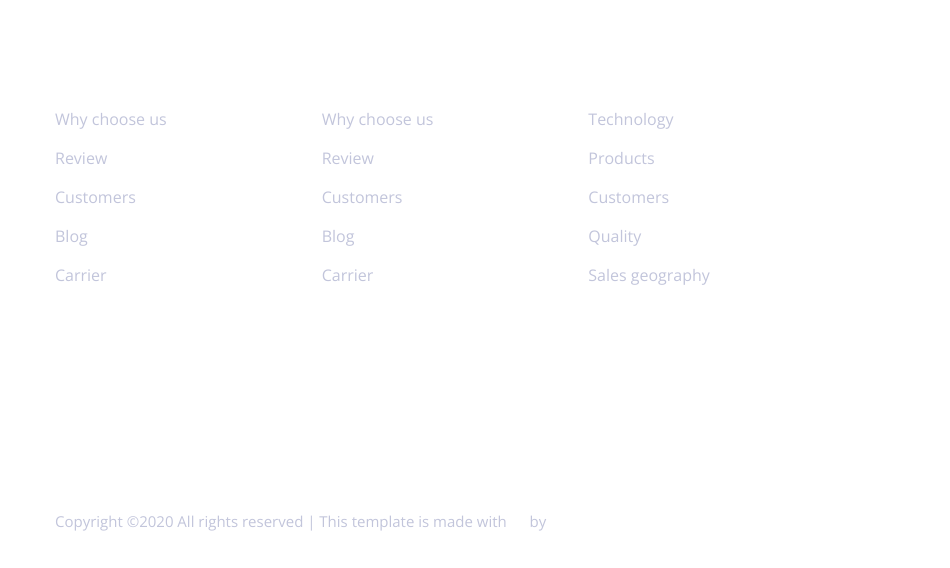
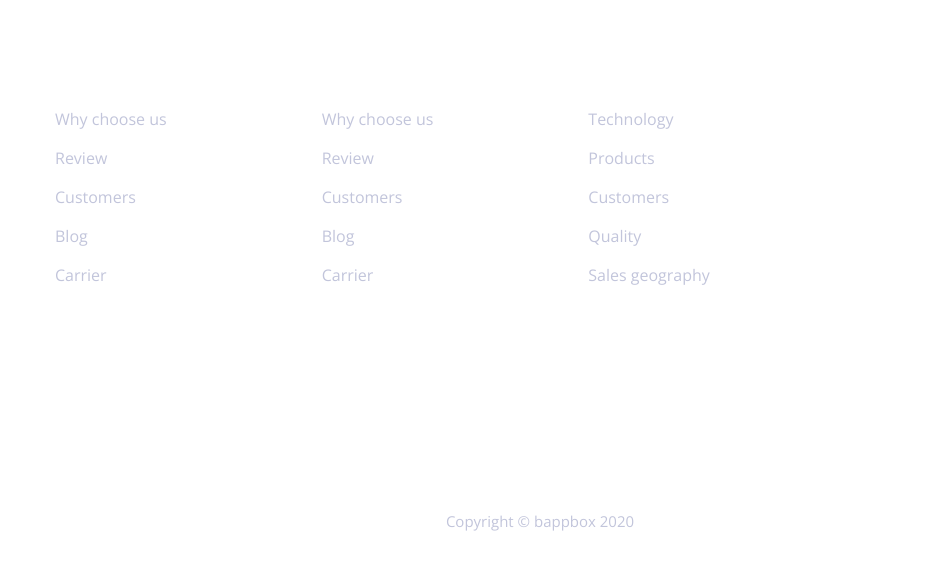
Before and after one commit to laime2512/BAPPBOX, a plain HTML site: page services.html in a window 1280 px wide. Shown: the part 3002-3570 px from the top of the page, 0-950 px from the left. Drawn offline with nearby package versions, Linux system fonts and the light colour scheme; files whose address does not match are found by name.

Commit message:
"español"

```diff
--- a/blog.html
+++ b/blog.html
@@ -3,7 +3,7 @@
 <head>
     <meta charset="utf-8">
     <meta http-equiv="x-ua-compatible" content="ie=edge">
-    <title> Hosting | Template</title>
+    <title>BappBox</title>
     <meta name="description" content="">
     <meta name="viewport" content="width=device-width, initial-scale=1">
     <link rel="shortcut icon" type="image/x-icon" href="assets/img/favicon.ico">
@@ -66,9 +66,10 @@
                                                     </ul>
                                                 </li>
                                                 <li><a href="contact.html">Contact</a></li>
-                                                <!-- Button -->
+                                                <!-- Button
                                                 <li class="button-header margin-left "><a href="register.html" class="btn">Sign Up</a></li>
                                                 <li class="button-header"><a href="login.html" class="btn3">Sign In</a></li>
+                                                -->
                                             </ul>
                                         </nav>
                                     </div>
@@ -506,10 +507,10 @@
                             <div class="col-xl-12">
                                 <div class="footer-copy-right text-center">
                                     <p><!-- Link back to Colorlib can't be removed. Template is licensed under CC BY 3.0. -->
-                                      Copyright &copy;<script>document.write(new Date().getFullYear());</script> All rights reserved | This template is made with <i class="fa fa-heart" aria-hidden="true"></i> by <a href="https://colorlib.com" target="_blank">Colorlib</a>
+                                      Copyright &copy; bappbox <script>document.write(new Date().getFullYear());</script></i>
                                       <!-- Link back to Colorlib can't be removed. Template is licensed under CC BY 3.0. --></p>
 
-                                  </div>
+                                </div>
                               </div>
                           </div>
                       </div>
--- a/services.html
+++ b/services.html
@@ -3,7 +3,7 @@
 <head>
     <meta charset="utf-8">
     <meta http-equiv="x-ua-compatible" content="ie=edge">
-    <title> Hosting | Teamplate</title>
+    <title>BappBox</title>
     <meta name="description" content="">
     <meta name="viewport" content="width=device-width, initial-scale=1">
     <link rel="manifest" href="site.webmanifest">
@@ -424,12 +424,12 @@
                     <div class="footer-border">
                         <div class="row">
                             <div class="col-xl-10 ">
-                                <div class="footer-copy-right">
+                                <div class="footer-copy-right text-center">
                                     <p><!-- Link back to Colorlib can't be removed. Template is licensed under CC BY 3.0. -->
-                                      Copyright &copy;<script>document.write(new Date().getFullYear());</script> All rights reserved | This template is made with <i class="fa fa-heart" aria-hidden="true"></i> by <a href="https://colorlib.com" target="_blank">Colorlib</a>
+                                      Copyright &copy; bappbox <script>document.write(new Date().getFullYear());</script></i>
                                       <!-- Link back to Colorlib can't be removed. Template is licensed under CC BY 3.0. --></p>
 
-                                  </div>
+                                </div>
                               </div>
                           </div>
                       </div>
```
Also changed, not shown: elements.html (+6 -5 lines), packages.html (+5 -4 lines).
